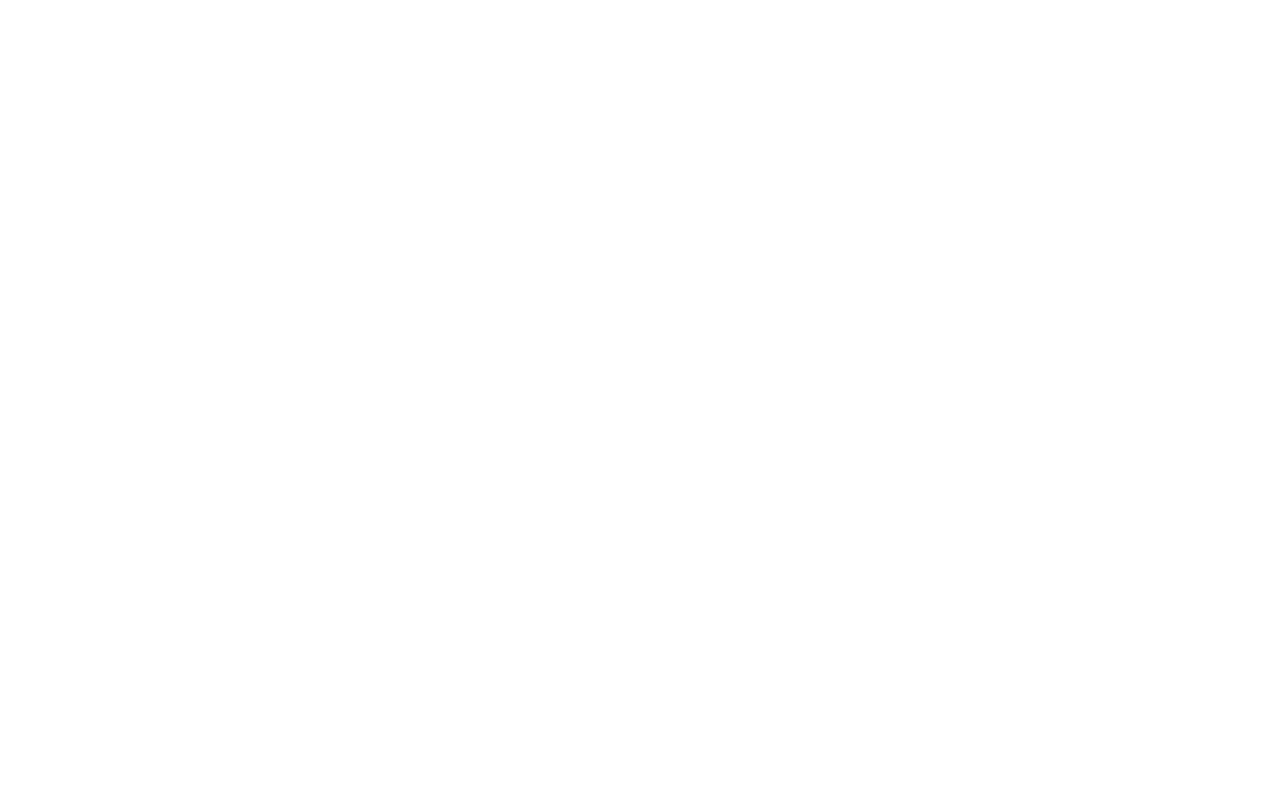
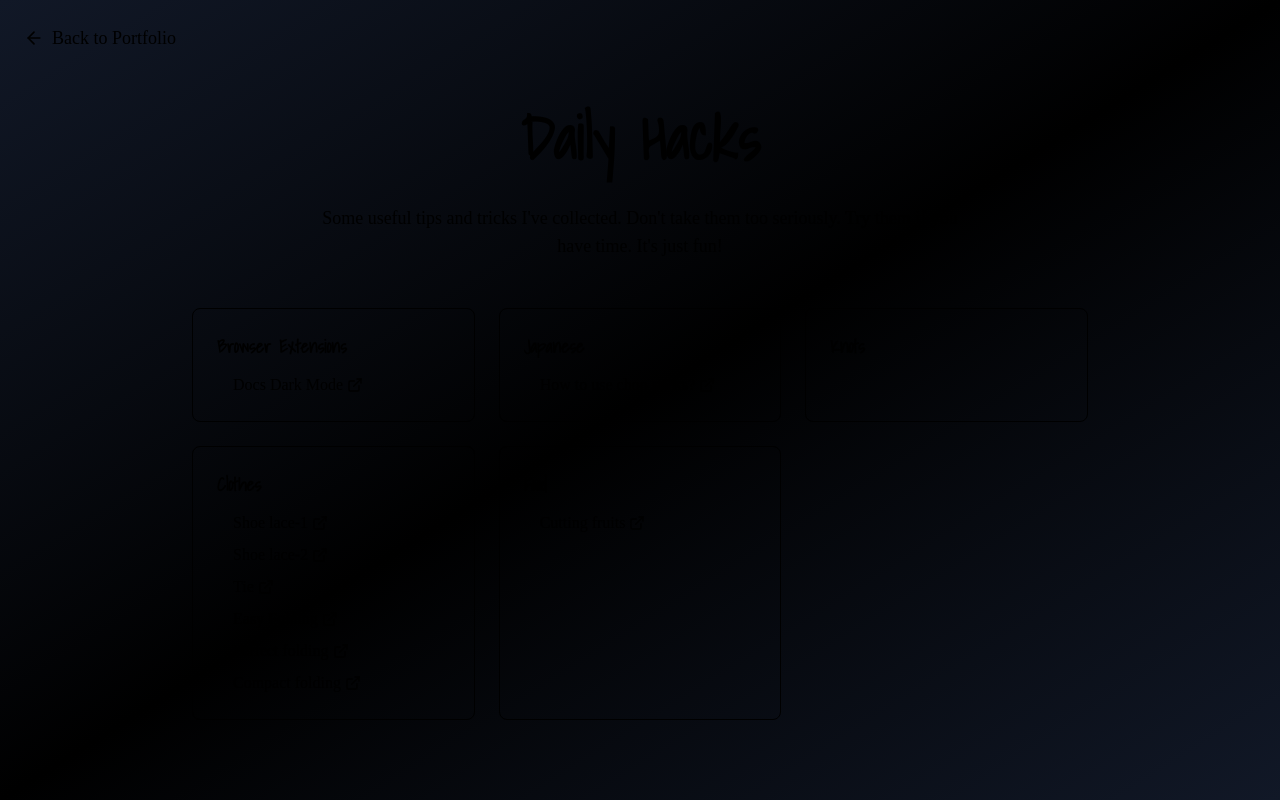
Before and after one commit to Iamjustarookie2002/Iamjustarookie2002.github.io, a React (Vite) app: page /hacks in a window 1280 px wide. Before the commit this address had no page. Built offline with nearby package versions, Linux system fonts and the light colour scheme; a web font is replaced by a local one.

Commit message:
Added some links to hacks page in Know me more section, some quotes

```diff
--- /dev/null
+++ b/public/data/hacks.json
@@ -0,0 +1,39 @@
+{
+  "title": "Daily Hacks",
+  "description": "Some useful tips and tricks I've collected. Don't take them too seriously. Try them if you have time. It's just fun!",
+  "hacks": [
+    {
+      "name": "Browser Extensions",
+      "links": [
+        { "label": "Docs Dark Mode", "url": "https://chromewebstore.google.com/detail/dark-mode-google-docs/iabnclnclchijjckhdljmocghgmgnnii" }
+      ]
+    },
+    {
+      "name": "Japanese",
+      "links": [
+        { "label": "How to use chop sticks?", "url": "https://www.instagram.com/reel/DIziiFGthzx/?igsh=MTFtaTFmMHp1NHBkNw==" }
+      ]
+    },
+    {
+      "name": "Knots",
+      "links": []
+    },
+    {
+      "name": "Clothes",
+      "links": [
+        { "label": "Shoe lace-1", "url": "https://www.instagram.com/reel/DJrCFo2ypqy/?igsh=MTJ6cWludTJldXVudQ==" },
+        { "label": "Shoe lace-2", "url": "https://www.instagram.com/reel/DFmGD1oicgn/?igsh=ZG40emRhZXVtMXY2" },
+        { "label": "Tie", "url": "https://www.instagram.com/reel/DJ-vWDXPWn-/?igsh=MWg2aDFzdTY0Y20zdQ==" },
+        { "label": "Easy Folding", "url": "https://www.instagram.com/reel/DFfjgcUzqZM/?igsh=MXBqa3YyZTltcGxvcQ%3D%3D" },
+        { "label": "Perfect folding", "url": "https://www.instagram.com/reel/DJklkWaxWR-/?igsh=cWl4bmg0NGk3dTg2" },
+        { "label": "Compact folding", "url": "https://www.instagram.com/reel/DH-P-ugp54K/?igsh=MTIzNzUzN2toZG5yaA%3D%3D" }
+      ]
+    },
+    {
+      "name": "Food",
+      "links": [
+        { "label": "Cutting fruits", "url": "https://www.instagram.com/reel/DGvEwJxS_s6/?igsh=dm11MnhqdmFsbmVt" }
+      ]
+    }
+  ]
+}
--- a/public/data/intro.json
+++ b/public/data/intro.json
@@ -4,7 +4,7 @@
   "welcome": "print(\"Hello World..! Welcome to my portfolio!\");",
   "github": "https://github.com",
   "linkedin": "https://www.linkedin.com/in/rishikesh-kudikala",
-  "cv": "https://drive.google.com/drive/u/0/folders/1-LNjiGZTBbQy7r2VPdsLhoOEh7W52XNi",
+  "cv": "https://drive.google.com/file/d/1RJrHJIYjTTatIy4i9974k9qtdF1ncdmP/view?usp=sharing",
   "journeyButton": "See my journey →",
   "backToIntroButton": "Back to intro"
 }
--- a/public/data/knowmemore.json
+++ b/public/data/knowmemore.json
@@ -23,13 +23,13 @@
       "title": "Some Daily Hacks",
       "description": "Some (maybe) useful",
       "icon": "flask",
-      "link": "#daily-hacks",
+      "link": "/hacks",
       "color": "blue"
     },
     {
       "id": "games",
       "title": "Games",
-      "description": "Games I grinded on!",
+      "description": "Games I grinded!",
       "icon": "gamepad",
       "link": "/games",
       "color": "blue"
--- a/src/App.tsx
+++ b/src/App.tsx
@@ -11,6 +11,7 @@
 import Footer from './components/Footer';
 import Games from './components/KMM Pages/Games';
 import Series from './components/KMM Pages/Series';
+import Hacks from './components/KMM Pages/Hacks';
 import { ArrowUp } from 'lucide-react';
 
 // Global state for scroll position
@@ -107,6 +108,7 @@
         <Route path="/" element={PortfolioPage} />
         <Route path="/games" element={<Games />} />
         <Route path="/series" element={<Series />} />
+        <Route path="/hacks" element={<Hacks />} />
       </Routes>
     </Router>
   );
--- a/src/components/About.tsx
+++ b/src/components/About.tsx
@@ -23,16 +23,24 @@
   summary: string;
   education: Education[];
   experience: Experience[];
+  quotes: string[];
 }
 
 const About: React.FC = () => {
-  const [aboutData, setAboutData] = useState<AboutData | null>(null);
-
+  const [aboutData, setAboutData] = useState<AboutData & { quotes?: string[] } | null>(null);
+  const [quoteIndex, setQuoteIndex] = useState(0);
   useEffect(() => {
     fetch('/data/about.json')
       .then((res) => res.json())
       .then((data) => setAboutData(data));
   }, []);
+  useEffect(() => {
+    if (!aboutData?.quotes || aboutData.quotes.length === 0) return;
+    const interval = setInterval(() => {
+      setQuoteIndex((prev) => (prev + 1) % aboutData.quotes.length);
+    }, 3000);
+    return () => clearInterval(interval);
+  }, [aboutData]);
 
   if (!aboutData) return null;
 
@@ -48,6 +56,11 @@
         <div className="rounded-2xl p-8 border border-[var(--primary)] bg-[var(--bg-card)]/60 shadow-lg mb-6 text-center">
           <h3 className="text-2xl font-bold text-[var(--primary)] mb-4">In short...</h3>
           <p className="text-[var(--text-secondary)] text-lg max-w-2xl mx-auto">{aboutData.summary}</p>
+          {aboutData.quotes && aboutData.quotes.length > 0 && (
+            <div className="mt-4 text-[var(--primary)] italic text-base min-h-[32px] transition-opacity duration-500">
+              {aboutData.quotes[quoteIndex]}
+            </div>
+          )}
         </div>
 
         {/* Education Section */}
--- /dev/null
+++ b/src/components/KMM Pages/Hacks.tsx
@@ -0,0 +1,101 @@
+import React, { useEffect, useState } from 'react';
+import { ArrowLeft, ExternalLink } from 'lucide-react';
+import { useNavigate } from 'react-router-dom';
+
+interface HackLink {
+  label: string;
+  url: string;
+}
+
+interface Hack {
+  name: string;
+  links: HackLink[];
+}
+
+interface HacksData {
+  title: string;
+  description: string;
+  hacks: Hack[];
+}
+
+const Hacks: React.FC = () => {
+  const [hacksData, setHacksData] = useState<HacksData | null>(null);
+  const [loading, setLoading] = useState(true);
+  const navigate = useNavigate();
+
+  useEffect(() => {
+    fetch('/data/hacks.json')
+      .then((res) => res.json())
+      .then((data) => setHacksData(data))
+      .finally(() => setLoading(false));
+  }, []);
+
+  const handleBackToPortfolio = () => {
+    navigate('/');
+  };
+
+  if (loading) return null;
+  if (!hacksData) return null;
+
+  return (
+    <div className="min-h-screen bg-gradient-to-br from-gray-900 via-black to-gray-900 flex flex-col">
+      {/* Header with Back Button */}
+      <header className="p-6">
+        <button
+          onClick={handleBackToPortfolio}
+          className="flex items-center gap-2 text-[var(--text-main)] hover:text-[var(--primary)] transition-colors duration-300 group"
+        >
+          <ArrowLeft className="w-5 h-5 group-hover:-translate-x-1 transition-transform duration-300" />
+          <span className="text-lg font-medium">Back to Portfolio</span>
+        </button>
+      </header>
+
+      {/* Main Content */}
+      <main className="flex-1 px-6 py-8">
+        <div className="container mx-auto max-w-4xl">
+          {/* Page Header */}
+          <div className="text-center mb-12">
+            <h1 className="text-4xl md:text-6xl font-bold text-[var(--text-main)] mb-4">
+              {hacksData.title}
+            </h1>
+            <div className="w-24 h-1 bg-[var(--primary)] mx-auto mb-4"></div>
+            <p className="text-[var(--text-secondary)] text-lg max-w-2xl mx-auto">
+              {hacksData.description}
+            </p>
+          </div>
+
+          {/* Hacks Grid */}
+          <div className="grid grid-cols-1 md:grid-cols-2 lg:grid-cols-3 gap-6">
+            {hacksData.hacks.map((hack, index) => (
+              <div
+                key={index}
+                className="group bg-[var(--bg-card)]/60 rounded-lg p-6 border border-[var(--primary)] hover:border-[var(--primary)]/80 transition-all duration-300 hover:scale-105 hover:shadow-lg"
+              >
+                <h3 className="text-lg font-semibold text-[var(--text-main)] mb-3 transition-colors">
+                  {hack.name}
+                </h3>
+                <ul className="space-y-2 pl-4">
+                  {hack.links.map((link, i) => (
+                    <li key={i}>
+                      <a
+                        href={link.url}
+                        target="_blank"
+                        rel="noopener noreferrer"
+                        className="flex items-center gap-1 text-[var(--primary)] hover:underline hover:text-blue-400 transition-colors"
+                      >
+                        <span>{link.label}</span>
+                        <ExternalLink className="h-4 w-4" />
+                      </a>
+                    </li>
+                  ))}
+                </ul>
+              </div>
+            ))}
+          </div>
+        </div>
+      </main>
+    </div>
+  );
+};
+
+export default Hacks;
--- a/src/components/KnowMeMore.tsx
+++ b/src/components/KnowMeMore.tsx
@@ -62,7 +62,7 @@
         {/* Cards Container */}
         <div className="flex flex-wrap justify-center gap-4 mt-12">
           {knowMeMoreData.cards.map((card) => {
-            const isInternal = card.link === '/games' || card.link === '/series';
+            const isInternal = card.link === '/games' || card.link === '/series' || card.link === '/hacks';
             if (isInternal) {
               return (
                 <Link
--- a/src/components/Skills.tsx
+++ b/src/components/Skills.tsx
@@ -50,11 +50,11 @@
             return (
               <div
                 key={index}
-                className="card-blur rounded-2xl p-6 border global-hover-card-border transition-all"
+                className="card-blur rounded-2xl p-6 border transition-all"
               >
                 <div className="flex items-center mb-4">
                   {Icon && (
-                    <div className="p-3 rounded-lg text-[var(--primary)] border border-[var(--primary)] mr-4 global-hover-bg">
+                    <div className="p-3 rounded-lg text-[var(--primary)] border border-[var(--primary)] mr-4">
                       <Icon className="h-8 w-8" />
                     </div>
                   )}
@@ -64,7 +64,7 @@
                   {category.skills.map((skill, skillIndex) => (
                     <span
                       key={skillIndex}
-                      className="px-3 py-1 rounded-full border border-[var(--primary)] text-[var(--primary)] text-sm global-hover-bg global-hover-text global-hover-border transition-all"
+                      className="px-3 py-1 rounded-full border border-[var(--primary)] text-[var(--primary)] text-sm transition-all"
                     >
                       {skill}
                     </span>
```
Also changed, not shown: public/data/about.json (+13 -0 lines).
